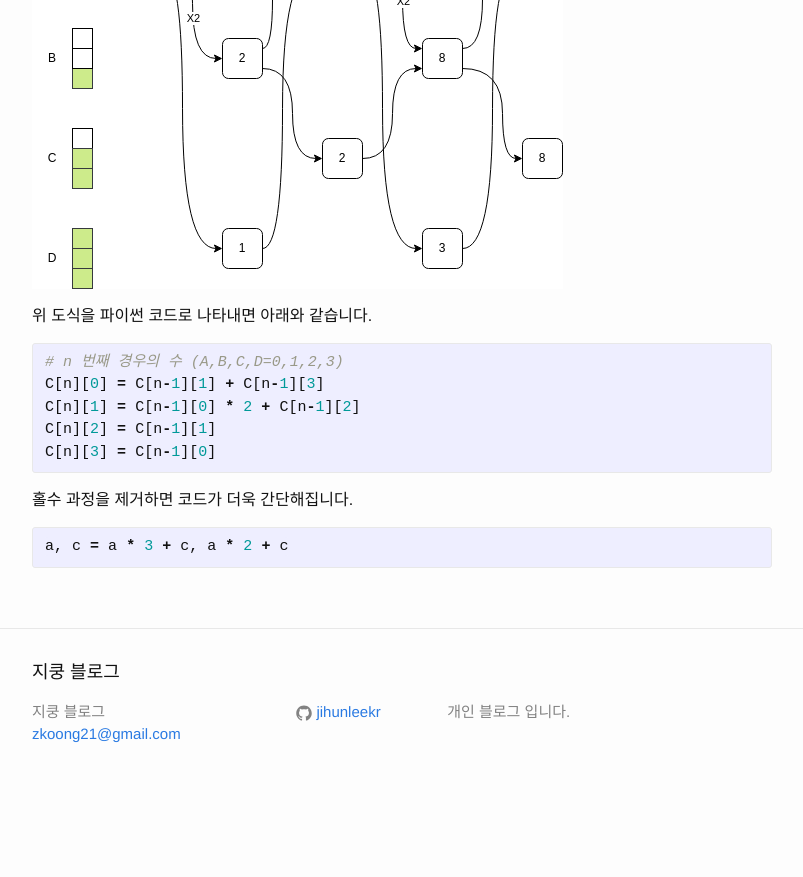
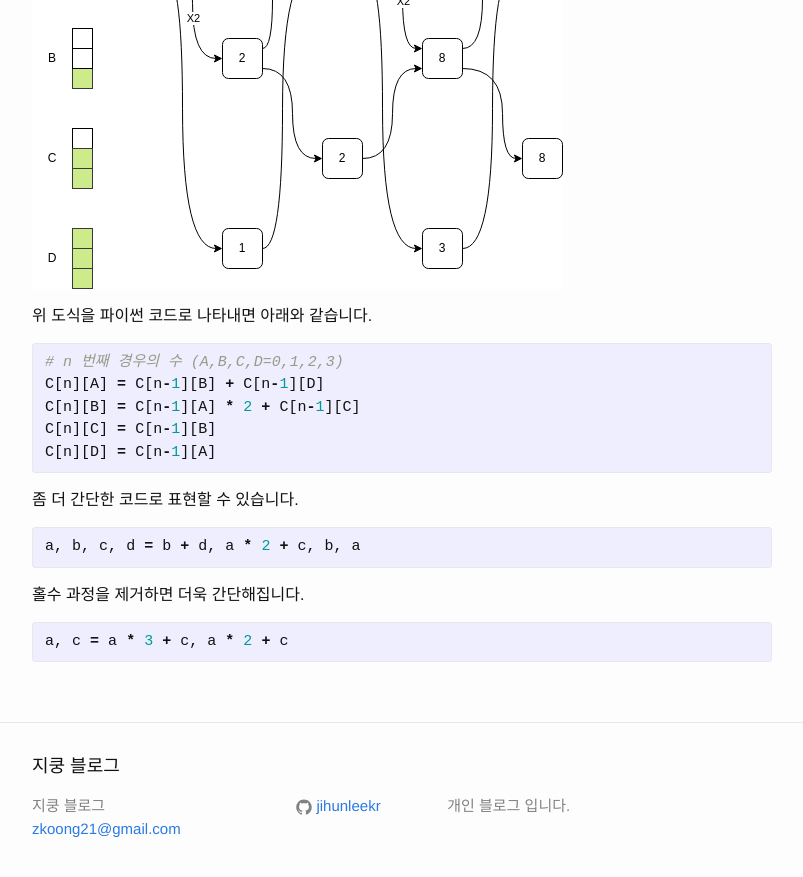
Before and after one commit to jihunleekr/jihunleekr.github.io, a Jekyll site: the page built from _posts/2021-11-03-Tri-Tiling-Solution.markdown, in a window 1280 px wide and 900 px high, scrolled down 956 px. Shown: the top 877 px of the window, without its empty margins (238-1041 px from the left). Built offline with Jekyll 4.4.1, drawn with Linux system fonts in a browser that asks for light colours; before the commit the page ends 1762 px from its top, so only the background shows below that.

Commit message:
코드를 좀 더 이해하기 쉽게 변경함

```diff
--- a/_posts/2021-11-03-Tri-Tiling-Solution.markdown
+++ b/_posts/2021-11-03-Tri-Tiling-Solution.markdown
@@ -31,13 +31,18 @@ A 에서 B 로 변할 때는 경우의 수가 2배가 됩니다.
 
 {% highlight python %}
 # n 번째 경우의 수 (A,B,C,D=0,1,2,3)
-C[n][0] = C[n-1][1] + C[n-1][3]
-C[n][1] = C[n-1][0] * 2 + C[n-1][2]
-C[n][2] = C[n-1][1]
-C[n][3] = C[n-1][0]
+C[n][A] = C[n-1][B] + C[n-1][D]
+C[n][B] = C[n-1][A] * 2 + C[n-1][C]
+C[n][C] = C[n-1][B]
+C[n][D] = C[n-1][A]
 {% endhighlight %}
 
-홀수 과정을 제거하면 코드가 더욱 간단해집니다.
+좀 더 간단한 코드로 표현할 수 있습니다.
+{% highlight python %}
+a, b, c, d = b + d, a * 2 + c, b, a
+{% endhighlight %}
+
+홀수 과정을 제거하면 더욱 간단해집니다.
 {% highlight python %}
 a, c = a * 3 + c, a * 2 + c
 {% endhighlight %}
```
